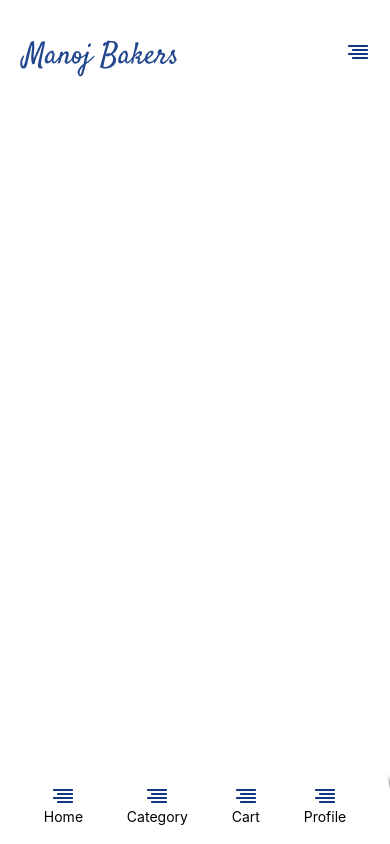
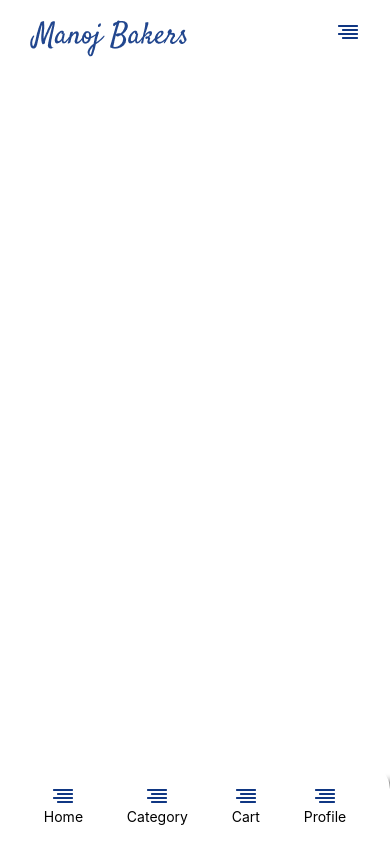
Before and after one commit to Millionaiyer/CakeShop-RN, a React Native app: screen / in a window 390 px wide. Built offline with nearby package versions, Linux system fonts and the light colour scheme.

Commit message:
added wrapper padding for the whole app and removed footer our of the wrapper

```diff
--- a/App.tsx
+++ b/App.tsx
@@ -9,14 +9,14 @@ import Status from "./layout/statusbar/statusbar";
 export default function App() {
   return (
     <>
-      <Status />
-      <Header />
       <View style={styles.main}>
+        <Status />
+        <Header />
         {/* <Home /> */}
         {/* <Profile /> */}
         {/* <Category /> */}
-        <Footer />
       </View>
+      <Footer />
     </>
   );
 }
@@ -24,6 +24,7 @@ export default function App() {
 const styles = StyleSheet.create({
   main: {
     backgroundColor: "#fff",
+    paddingHorizontal: 30,
     height: 100,
     flex: 1,
   },
--- a/layout/header/header.tsx
+++ b/layout/header/header.tsx
@@ -13,7 +13,6 @@ const Header = () => {
 const styles = StyleSheet.create({
   header: {
     flex: 1,
-    paddingHorizontal: 20,
     flexDirection: "row",
     justifyContent: "space-between",
   },
--- a/layout/statusbar/statusbar.tsx
+++ b/layout/statusbar/statusbar.tsx
@@ -13,7 +13,7 @@ export default Status;
 
 const styles = StyleSheet.create({
   statusbar: {
-    padding: 20,
+    padding: 10,
     color: "#fff",
   },
 });
```
